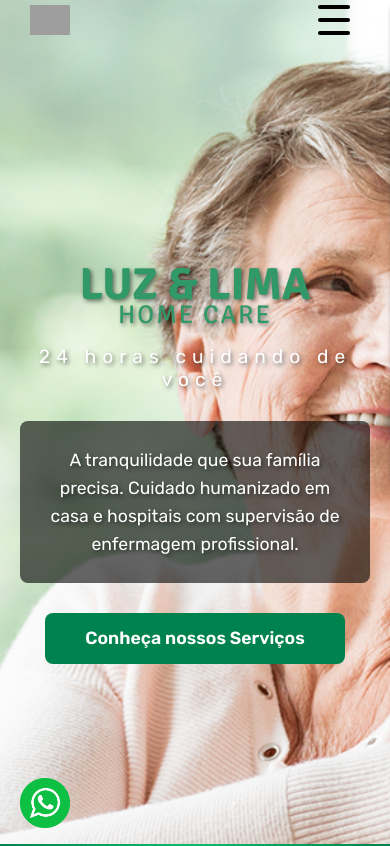
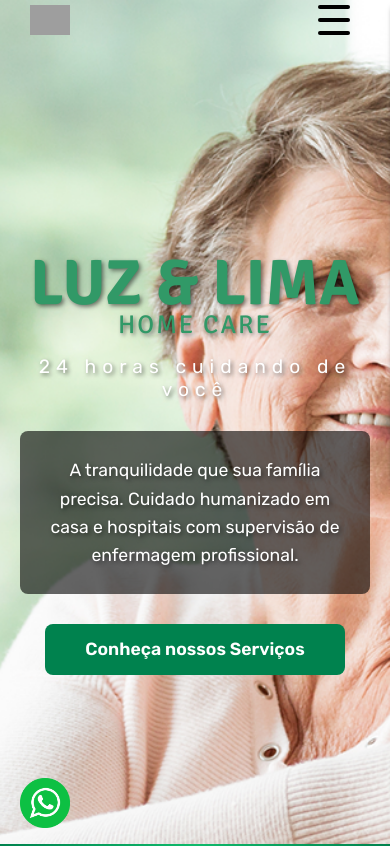
Before and after one commit to Guilhermepxt04/react-luzlima-homecare, a React (Vite) app in the folder luzlima-homecare/: page / in a window 390 px wide. Shown: the top 846 px of the page. Built offline with nearby package versions, Linux system fonts and the light colour scheme; grey boxes are pictures that could not be loaded.

Commit message:
style: h1 hero no mobile

```diff
--- a/luzlima-homecare/src/components/hero/Hero.module.css
+++ b/luzlima-homecare/src/components/hero/Hero.module.css
@@ -143,7 +143,7 @@
     .hero {
         & .conteudo {
             & h1 {
-                font-size: 2.8rem;
+                font-size: 4rem;
             }
             & h2 {
                 font-size: 1.6rem;
```
